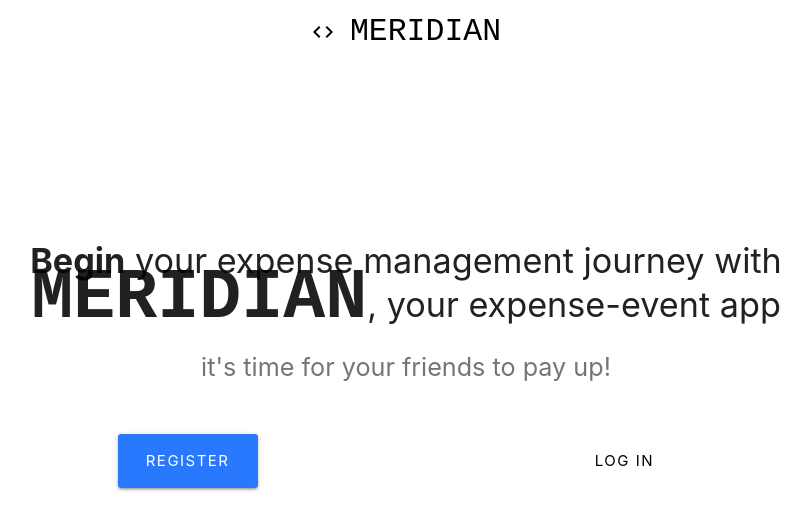
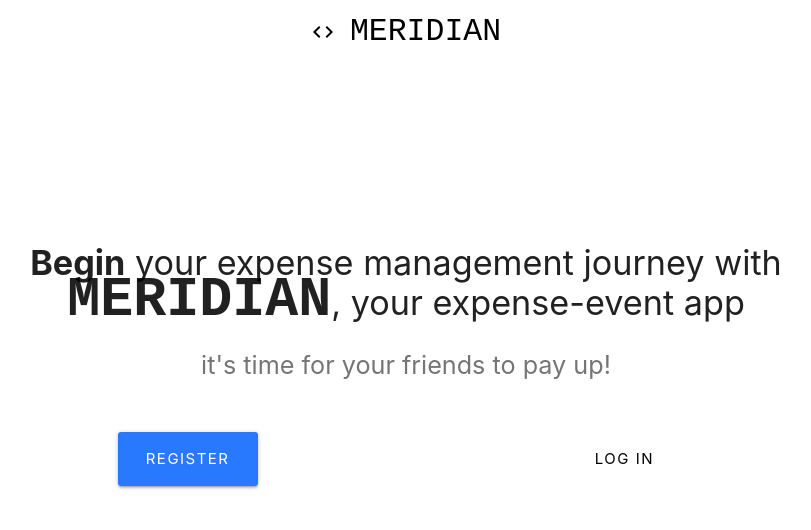
Before and after one commit to COP4331-G15/MoneyMGMT, a React (Create React App) app in the folder frontend/: page / in a window 1280 px wide. Shown: the top 530 px of the page, without its empty margins (234-1045 px from the left). Built offline with nearby package versions, Linux system fonts and the light colour scheme.

Commit message:
Changed font and size of register error messages.

```diff
--- a/frontend/src/components/auth/Register.js
+++ b/frontend/src/components/auth/Register.js
@@ -89,7 +89,7 @@ class Register extends Component {
                              className={classnames("", {invalid: errors.email})}
                              />
                              <label htmlFor="email">Email</label>
-                             <span className="red-text">{errors.email}</span>
+                             <span style = { {fontSize: 'large', fontFamily: 'unset'} } className="red-text">{errors.email}</span>
                         </div>
                         <div className="input-field col s12">
                             <input
@@ -101,7 +101,7 @@ class Register extends Component {
                             className={classnames("", {invalid: errors.password})}
                             />
                             <label htmlFor="password">Password</label>
-                            <span className="red-text">{errors.password}</span>
+                            <span style = { {fontSize: 'large', fontFamily: 'unset'} } className="red-text">{errors.password}</span>
                         </div>
                         <div className="input-field col s12">
                             <input
@@ -113,7 +113,7 @@ class Register extends Component {
                             className={classnames("", {invalid: errors.password2})}
                             />
                             <label htmlFor="password2">Confirm Password</label>
-                            <span className="red-text">{errors.password2}</span>
+                            <span style = { {fontSize: 'large', fontFamily: 'unset'} } className="red-text">{errors.password2}</span>
                         </div>
                         <div className="col s12" style= {{ paddingLeft:"11.250px" }}>
                             <button
--- a/frontend/src/components/layout/Landing.js
+++ b/frontend/src/components/layout/Landing.js
@@ -9,7 +9,7 @@ class Landing extends Component {
                     <div className="col s12 center-align">
                         <h4>
                             <b>Begin</b> your expense management journey with{" "}
-                            <span style={{ fontFamily: "monospace" }}>MERIDIAN</span>
+                            <span style={{ fontFamily: "monospace", fontSize: "55px" }}>MERIDIAN</span>
                            , your expense-event app
                         </h4>
                         <p className="flow-text grey-text text-darken-1">
```
